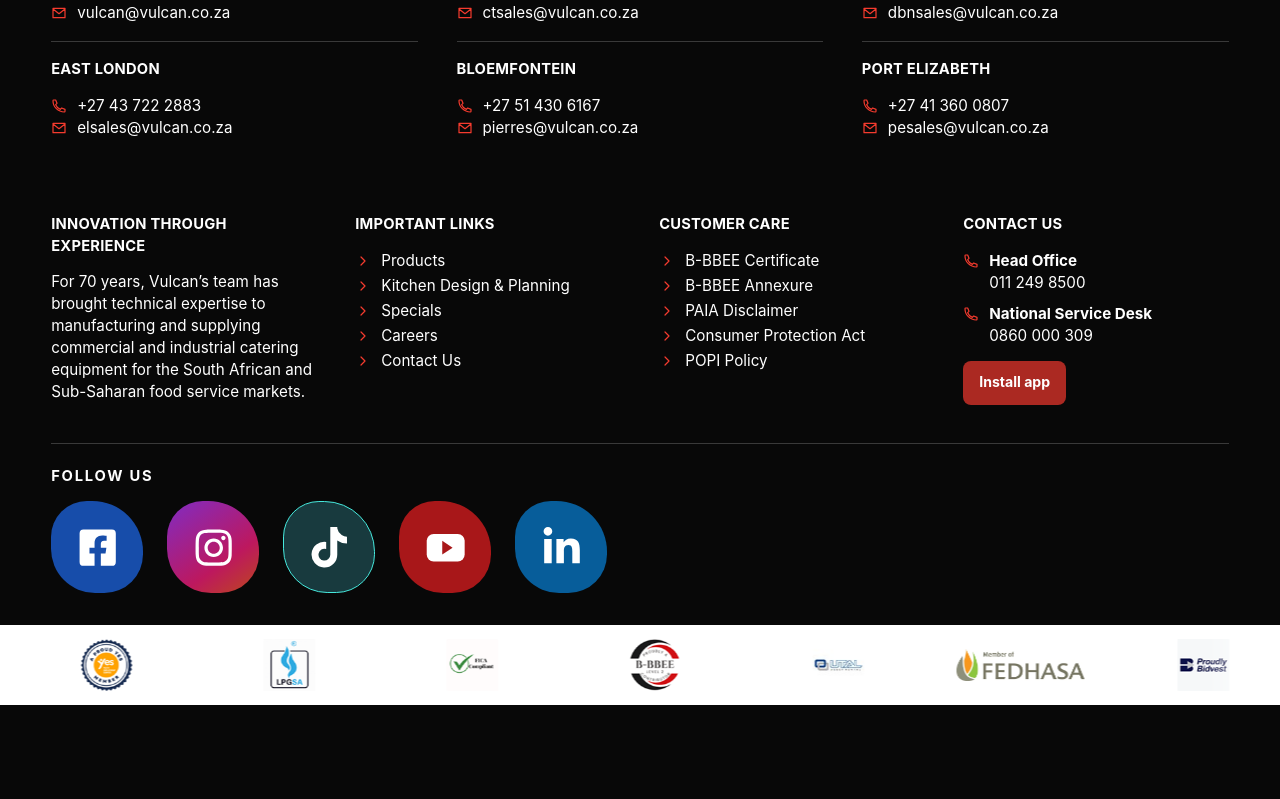
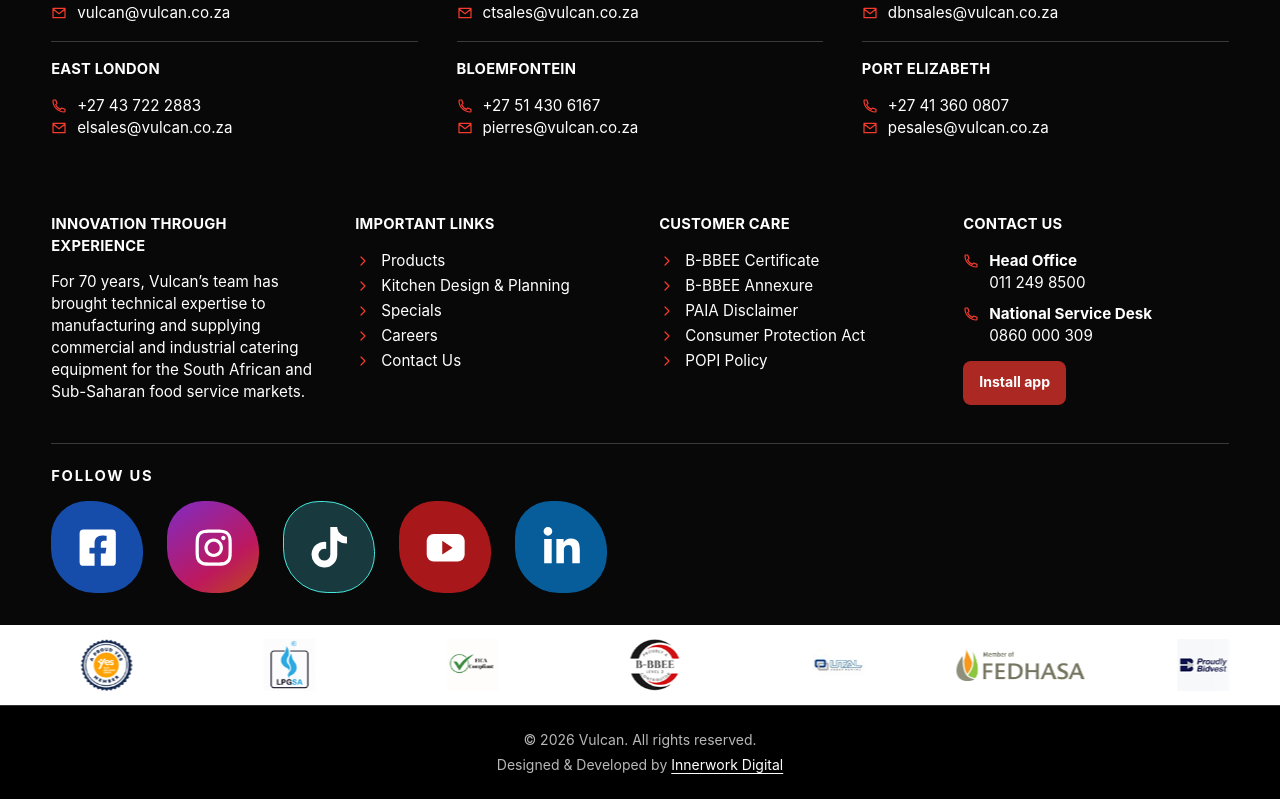
Before and after one commit to izelbia1-lgtm/vulcan-catering-equipment, a React (Vite) app: page /equipment/bundles/1 in a window 1280 px wide. Shown: the part 613-1412 px from the top of the page. Before the commit the page ends 1318 px from the top, so only its background shows below. Built offline with nearby package versions, Linux system fonts and the light colour scheme.

Commit message:
Add Vulcan copyright and developer credit

```diff
--- a/src/CompanyFooter.tsx
+++ b/src/CompanyFooter.tsx
@@ -102,5 +102,9 @@ export function CompanyFooter() {
     <div className="footer-partners" aria-label="Partners and certifications">
       <LogoTrain logos={logos.map(([name, file]) => ({ name, src: `${import.meta.env.BASE_URL}footer/${file}` }))} />
     </div>
+    <div className="footer-credit">
+      <p>© 2026 Vulcan. All rights reserved.</p>
+      <p>Designed &amp; Developed by <a href="https://innerwork-digital-rr2x.vercel.app/" target="_blank" rel="noopener noreferrer">Innerwork Digital</a></p>
+    </div>
   </footer>
 }
--- a/src/company-footer.css
+++ b/src/company-footer.css
@@ -67,3 +67,20 @@
 .footer-contact + .quote { margin-top: 14px; }
 .company-footer dialog { color: #211f1c; }
 .company-footer dialog h2 { color: inherit; }
+
+.footer-credit {
+  background: #000;
+  color: #b8b8b8;
+  border-top: 1px solid #333;
+  padding: clamp(16px, 2.4vw, 24px) 16px;
+  text-align: center;
+  font-size: .875rem;
+}
+
+.footer-credit p { margin: 0; }
+.footer-credit p + p { margin-top: 4px; }
+.footer-credit a {
+  color: #fff;
+  text-decoration: underline;
+  text-underline-offset: .18em;
+}
```
